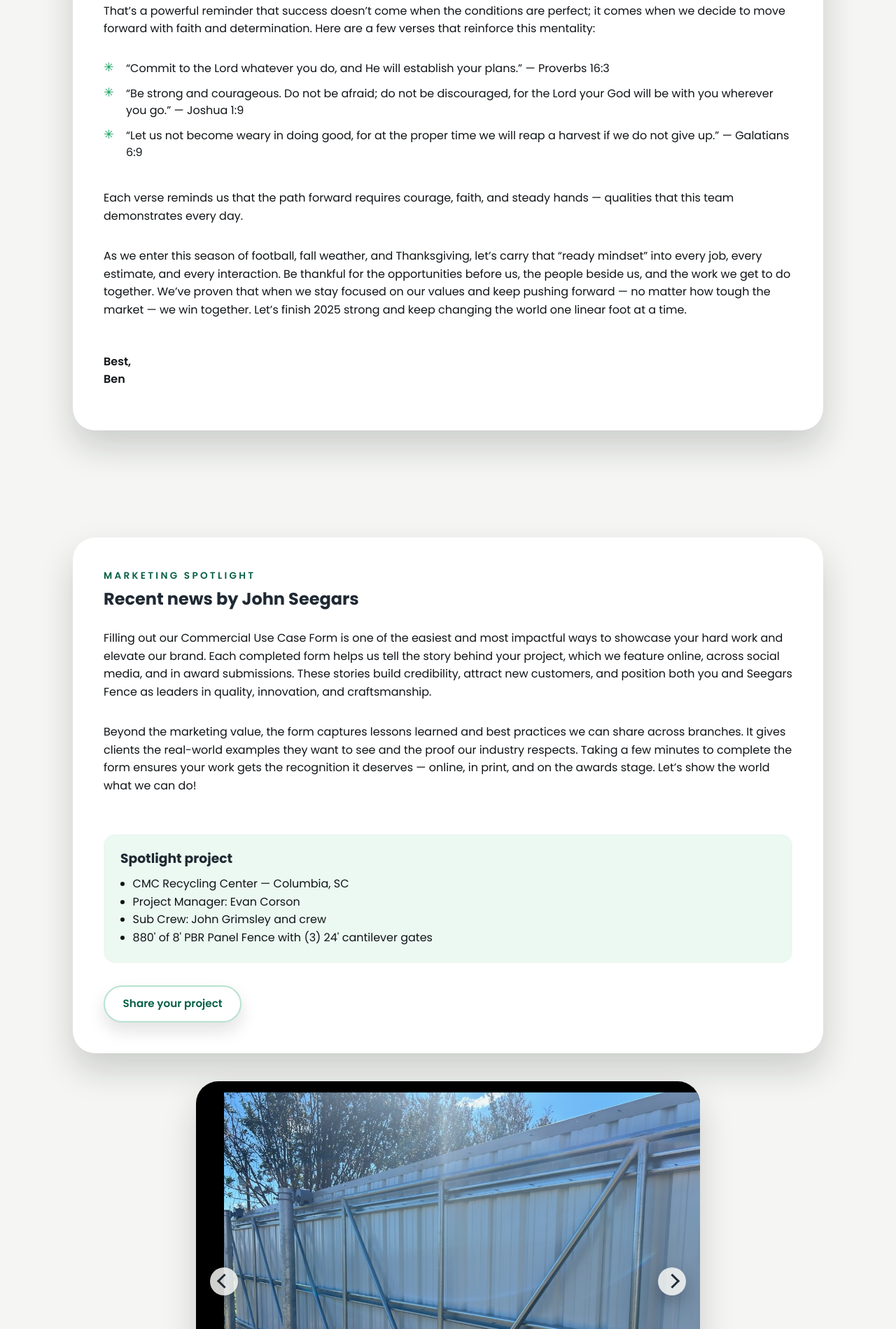
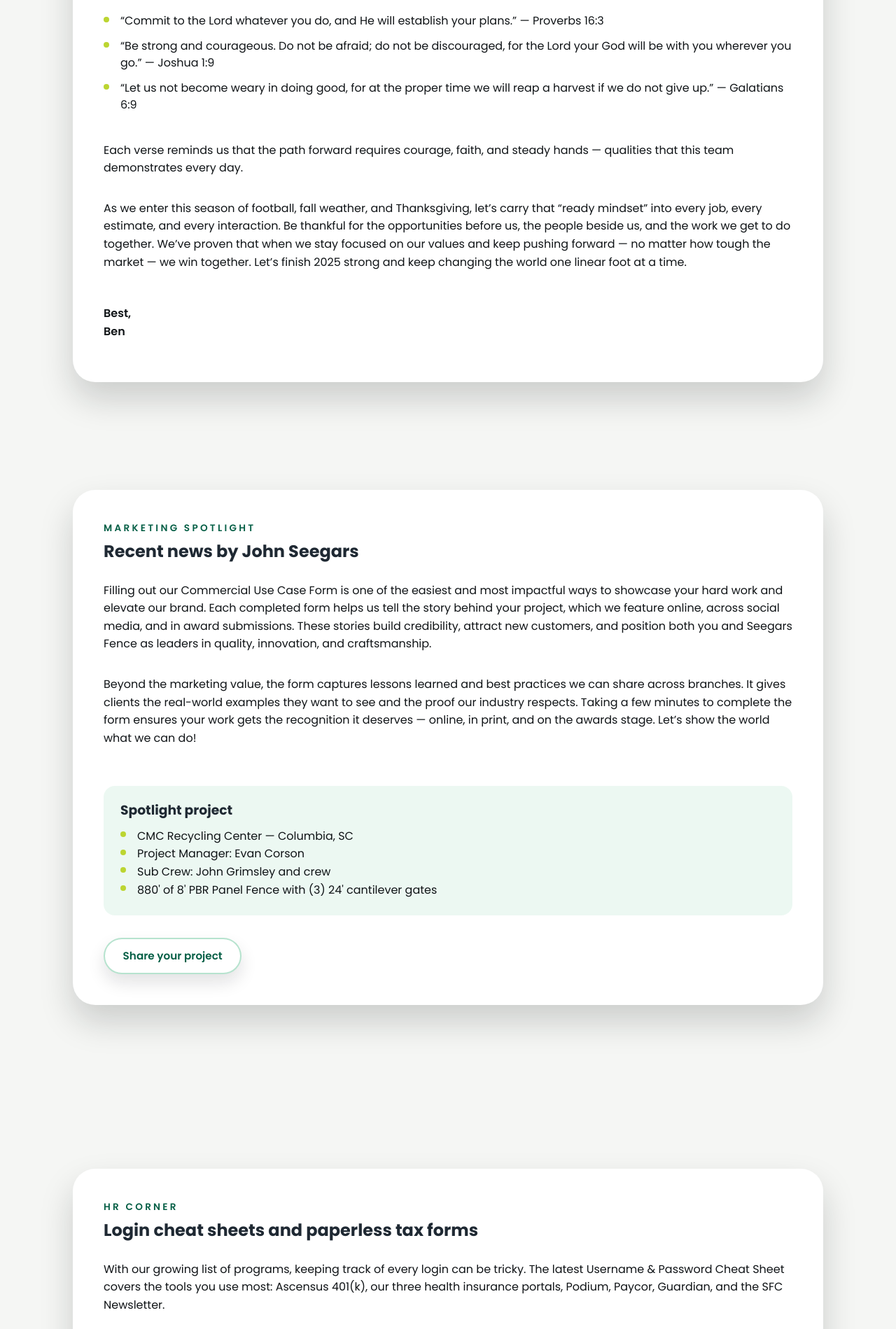
Before and after one commit to seegarsit/newsletter, a Flask app: page / in a window 1280 px wide. Shown: the part 1461-3360 px from the top of the page at 70% size. Run offline with Flask 3, Linux system fonts and the light colour scheme; some web fonts are replaced.

Commit message:
Revamp resources, contributors, and news gallery

```diff
--- a/assets/styles.css
+++ b/assets/styles.css
@@ -83,10 +83,32 @@
   margin: 0 0 1rem;
 }
 
-ul,
+ul {
+  margin: 0 0 1.5rem;
+  padding: 0;
+  list-style: none;
+}
+
 ol {
   margin: 0 0 1.5rem;
   padding-left: 1.5rem;
+}
+
+ul li {
+  position: relative;
+  padding-left: 1.5rem;
+}
+
+ul li::before {
+  content: '';
+  position: absolute;
+  left: 0;
+  top: 0.65em;
+  width: 0.5rem;
+  height: 0.5rem;
+  border-radius: 50%;
+  background: var(--lime);
+  transform: translateY(-50%);
 }
 
 .top-bar {
@@ -395,31 +417,13 @@
 }
 
 .accent-list {
-  list-style: none;
-  padding: 0;
   margin: 0 0 1.5rem;
   display: grid;
   gap: 0.75rem;
 }
 
 .accent-list li {
-  position: relative;
-  padding-left: 2rem;
   line-height: 1.5;
-}
-
-.accent-list li::before {
-  content: '✳';
-  position: absolute;
-  left: 0;
-  color: var(--emerald);
-  font-size: 1.1rem;
-  line-height: 1;
-  top: 0.15rem;
-}
-
-.accent-list--icons li::before {
-  content: '✔';
 }
 
 .numbered-list {
@@ -465,7 +469,6 @@
 
 .news__project ul {
   margin: 0;
-  padding-left: 1.1rem;
 }
 
 .card-actions {
@@ -476,106 +479,156 @@
   margin-left: 0.75rem;
 }
 
-.carousel {
+.news-gallery {
+  margin: 2.5rem auto 0;
+  display: flex;
+  justify-content: center;
   position: relative;
-  background: #000;
-  border-radius: var(--radius-xl);
+}
+
+.news-gallery__stack {
+  position: relative;
+  width: min(540px, 95%);
+  padding-top: 70%;
+}
+
+.news-gallery__item {
+  position: absolute;
+  width: 58%;
+  aspect-ratio: 4 / 3;
+  border-radius: var(--radius-lg);
   overflow: hidden;
-  min-height: 420px;
+  box-shadow: 0 24px 48px rgba(16, 20, 23, 0.22);
+  transition: transform 0.3s ease, box-shadow 0.3s ease;
+  transform: translateY(0) rotate(var(--tilt, 0deg));
+}
+
+.news-gallery__item--one {
+  top: 0;
+  left: 10%;
+  --tilt: -8deg;
+  z-index: 4;
+}
+
+.news-gallery__item--two {
+  top: 14%;
+  right: 8%;
+  --tilt: 7deg;
+  z-index: 3;
+}
+
+.news-gallery__item--three {
+  bottom: 10%;
+  left: 0;
+  --tilt: 4deg;
+  z-index: 2;
+}
+
+.news-gallery__item--four {
+  bottom: -2%;
+  right: 16%;
+  --tilt: -5deg;
+  z-index: 1;
+}
+
+.news-gallery__trigger {
+  display: block;
+  width: 100%;
+  height: 100%;
+  border: none;
+  padding: 0;
+  background: transparent;
+  cursor: pointer;
+}
+
+.news-gallery__trigger img {
+  width: 100%;
+  height: 100%;
+  object-fit: cover;
+  transition: transform 0.3s ease;
+}
+
+.news-gallery__trigger:hover img,
+.news-gallery__trigger:focus-visible img {
+  transform: scale(1.05);
+}
+
+.news-gallery__item:hover,
+.news-gallery__item:focus-within {
+  box-shadow: 0 28px 60px rgba(16, 20, 23, 0.28);
+  transform: translateY(-6px) rotate(var(--tilt, 0deg));
+  z-index: 5;
+}
+
+.news-lightbox[hidden] {
+  display: none;
+}
+
+.news-lightbox {
+  position: fixed;
+  inset: 0;
+  display: flex;
+  align-items: center;
+  justify-content: center;
+  padding: 2rem;
+  opacity: 0;
+  pointer-events: none;
+  transition: opacity 0.3s ease;
+  z-index: 60;
+}
+
+.news-lightbox.is-active {
+  opacity: 1;
+  pointer-events: auto;
+}
+
+.news-lightbox__backdrop {
+  position: absolute;
+  inset: 0;
+  background: rgba(16, 20, 23, 0.78);
+}
+
+.news-lightbox__figure {
+  position: relative;
+  z-index: 1;
+  max-width: min(800px, 90vw);
+  width: 100%;
+  background: #ffffff;
+  border-radius: var(--radius-lg);
+  overflow: hidden;
   box-shadow: var(--shadow);
 }
 
-.carousel--compact {
-  min-height: 260px;
-  max-width: 720px;
-  margin: 0 auto;
+.news-lightbox__figure img {
+  width: 100%;
+  display: block;
 }
 
-.carousel__viewport {
-  display: flex;
-  width: 100%;
-  height: 100%;
-  transition: transform 0.6s ease;
+.news-lightbox__figure figcaption {
+  padding: 1rem 1.5rem;
+  font-size: 0.95rem;
+  color: var(--charcoal);
 }
 
-.carousel__slide {
-  min-width: 100%;
-  height: 100%;
+.news-lightbox__close {
+  position: absolute;
+  top: 1.5rem;
+  right: 1.5rem;
+  width: 44px;
+  height: 44px;
+  border-radius: 50%;
+  border: 2px solid #ffffff;
+  background: rgba(16, 20, 23, 0.7);
+  cursor: pointer;
+  z-index: 2;
 }
 
-.carousel__slide img {
-  width: 100%;
-  height: 100%;
-  object-fit: cover;
-}
-
-.carousel__control {
-  position: absolute;
-  top: 50%;
-  transform: translateY(-50%);
-  width: 48px;
-  height: 48px;
-  border-radius: 50%;
-  border: none;
-  background: rgba(245, 246, 244, 0.85);
-  cursor: pointer;
-  box-shadow: 0 10px 24px rgba(0, 0, 0, 0.25);
-}
-
-.carousel__control::before {
-  content: '';
+.news-lightbox__close::before {
+  content: '×';
   display: block;
-  width: 12px;
-  height: 12px;
-  border-top: 3px solid var(--charcoal);
-  border-right: 3px solid var(--charcoal);
-  margin: auto;
-  transform: rotate(45deg);
-}
-
-.carousel__control--prev {
-  left: 1.25rem;
-}
-
-.carousel__control--prev::before {
-  transform: rotate(-135deg);
-}
-
-.carousel__control--next {
-  right: 1.25rem;
-}
-
-.carousel__dots {
-  position: absolute;
-  bottom: 1.5rem;
-  left: 50%;
-  transform: translateX(-50%);
-  display: flex;
-  gap: 0.75rem;
-}
-
-.carousel__dot {
-  width: 12px;
-  height: 12px;
-  border-radius: 50%;
-  background: rgba(245, 246, 244, 0.55);
-  border: none;
-  cursor: pointer;
-  transition: background-color 0.2s ease, transform 0.2s ease;
-}
-
-.carousel__dot.is-active {
-  background: var(--lime);
-  transform: scale(1.1);
-}
-
-.carousel--compact .carousel__control {
-  width: 40px;
-  height: 40px;
-}
-
-.carousel--compact .carousel__dots {
-  bottom: 1rem;
+  font-size: 1.75rem;
+  line-height: 1;
+  color: #ffffff;
 }
 
 .callout-grid {
--- a/templates/index.html
+++ b/templates/index.html
@@ -37,10 +37,6 @@
               <span>A family business distinguished by exceptional values and quality.</span>
             </em>
           </p>
-          <div class="hero__actions">
-            <a class="button button--primary" href="#team-letter">Read Ben's Letter</a>
-            <a class="button button--ghost" href="#resources">Visit Resources</a>
-          </div>
         </div>
       </section>
 
@@ -141,29 +137,69 @@
               <a class="button button--secondary" href="https://forms.office.com" target="_blank" rel="noreferrer">Share your project</a>
             </footer>
           </article>
-          <div class="carousel carousel--compact" data-carousel>
-            <div class="carousel__viewport" data-carousel-viewport>
-              <figure class="carousel__slide" data-carousel-slide>
+          <div class="news-gallery" data-news-gallery>
+            <div class="news-gallery__stack">
+              <figure class="news-gallery__item news-gallery__item--one">
+                <button
+                  type="button"
+                  class="news-gallery__trigger"
+                  data-news-trigger
+                  data-news-image="{{ url_for('static', filename='images/fence_1.jpg') }}"
+                  data-news-alt="Crew installing metal fencing at a commercial site"
+                  data-news-caption="Crew installing metal fencing at a commercial site"
+                  aria-label="Enlarge photo of crew installing metal fencing"
+                >
                   <img src="{{ url_for('static', filename='images/fence_1.jpg') }}" alt="Crew installing metal fencing at a commercial site" />
+                </button>
               </figure>
-              <figure class="carousel__slide" data-carousel-slide>
+              <figure class="news-gallery__item news-gallery__item--two">
+                <button
+                  type="button"
+                  class="news-gallery__trigger"
+                  data-news-trigger
+                  data-news-image="{{ url_for('static', filename='images/fence_2.jpg') }}"
+                  data-news-alt="Completed fence line with bright blue paneling"
+                  data-news-caption="Completed fence line with bright blue paneling"
+                  aria-label="Enlarge photo of completed fence line"
+                >
                   <img src="{{ url_for('static', filename='images/fence_2.jpg') }}" alt="Completed fence line with bright blue paneling" />
+                </button>
               </figure>
-              <figure class="carousel__slide" data-carousel-slide>
+              <figure class="news-gallery__item news-gallery__item--three">
+                <button
+                  type="button"
+                  class="news-gallery__trigger"
+                  data-news-trigger
+                  data-news-image="{{ url_for('static', filename='images/fence_3.jpg') }}"
+                  data-news-alt="Cantilever gate in front of a recycling facility"
+                  data-news-caption="Cantilever gate in front of a recycling facility"
+                  aria-label="Enlarge photo of cantilever gate"
+                >
                   <img src="{{ url_for('static', filename='images/fence_3.jpg') }}" alt="Cantilever gate in front of a recycling facility" />
+                </button>
               </figure>
-              <figure class="carousel__slide" data-carousel-slide>
+              <figure class="news-gallery__item news-gallery__item--four">
+                <button
+                  type="button"
+                  class="news-gallery__trigger"
+                  data-news-trigger
+                  data-news-image="{{ url_for('static', filename='images/fence_4.jpg') }}"
+                  data-news-alt="Team members reviewing plans beside a fence installation"
+                  data-news-caption="Team members reviewing plans beside a fence installation"
+                  aria-label="Enlarge photo of team members reviewing plans"
+                >
                   <img src="{{ url_for('static', filename='images/fence_4.jpg') }}" alt="Team members reviewing plans beside a fence installation" />
+                </button>
               </figure>
             </div>
-            <button class="carousel__control carousel__control--prev" type="button" data-carousel-prev aria-label="Previous photo"></button>
-            <button class="carousel__control carousel__control--next" type="button" data-carousel-next aria-label="Next photo"></button>
-            <div class="carousel__dots" role="tablist" aria-label="News photos">
-              <button type="button" class="carousel__dot" data-carousel-dot aria-label="Show photo 1"></button>
-              <button type="button" class="carousel__dot" data-carousel-dot aria-label="Show photo 2"></button>
-              <button type="button" class="carousel__dot" data-carousel-dot aria-label="Show photo 3"></button>
-              <button type="button" class="carousel__dot" data-carousel-dot aria-label="Show photo 4"></button>
           </div>
+          <div class="news-lightbox" data-news-lightbox hidden role="dialog" aria-modal="true">
+            <div class="news-lightbox__backdrop" data-news-close></div>
+            <figure class="news-lightbox__figure">
+              <img src="" alt="" data-news-lightbox-image />
+              <figcaption data-news-lightbox-caption></figcaption>
+            </figure>
+            <button type="button" class="news-lightbox__close" data-news-close aria-label="Close enlarged photo"></button>
           </div>
         </div>
       </section>
@@ -340,39 +376,54 @@
         <div class="container">
           <header class="section-header section-header--center">
             <p class="section-eyebrow">Contributors</p>
-            <h2 id="contributors-heading">Voices behind this issue</h2>
+            <h2 id="contributors-heading">Bringing you The Fence Line</h2>
           </header>
           <div class="contributors__grid">
             <article class="contributor-card">
+              <p class="contributor-card__section">Team Letter</p>
+              <div class="contributor-card__media">
                 <img src="{{ url_for('static', filename='images/ben.png') }}" alt="Portrait of Ben Seegars" />
+              </div>
               <div class="contributor-card__body">
                 <h3>Ben Seegars</h3>
                 <p>Chief Executive Officer</p>
               </div>
             </article>
             <article class="contributor-card">
+              <p class="contributor-card__section">HR Corner</p>
+              <div class="contributor-card__media">
                 <img src="{{ url_for('static', filename='images/veronica.png') }}" alt="Portrait of Veronica Aycock" />
+              </div>
               <div class="contributor-card__body">
                 <h3>Veronica Aycock</h3>
                 <p>Executive Vice President</p>
               </div>
             </article>
             <article class="contributor-card">
+              <p class="contributor-card__section">Safety First</p>
+              <div class="contributor-card__media">
                 <img src="{{ url_for('static', filename='images/chanda.png') }}" alt="Portrait of Chanda Best" />
+              </div>
               <div class="contributor-card__body">
                 <h3>Chanda Best</h3>
                 <p>Safety Manager</p>
               </div>
             </article>
             <article class="contributor-card">
+              <p class="contributor-card__section">Custom Fab</p>
+              <div class="contributor-card__media">
                 <img src="{{ url_for('static', filename='images/tony.png') }}" alt="Portrait of Tony Ballance" />
+              </div>
               <div class="contributor-card__body">
                 <h3>Tony Ballance</h3>
                 <p>Custom Fabrication Manager</p>
               </div>
             </article>
             <article class="contributor-card">
+              <p class="contributor-card__section">Tech Talk</p>
+              <div class="contributor-card__media">
                 <img src="{{ url_for('static', filename='images/brad.png') }}" alt="Portrait of Brad Wells" />
+              </div>
               <div class="contributor-card__body">
                 <h3>Brad Wells</h3>
                 <p>IT Manager</p>
@@ -403,8 +454,6 @@
         <p>&copy; <span id="current-year"></span> Seegars Fence Company. All rights reserved.</p>
         <div class="footer-links">
           <a href="#team-letter">Top of page</a>
-          <a href="mailto:newsletter@seegars.com">Share a story</a>
-          <a href="#resources">Team resources</a>
         </div>
       </div>
     </footer>
```
Also changed, not shown: other parts of assets/styles.css (+84 -17 lines), assets/app.js (+67 -49 lines). Lines whose indentation alone changed are shown as unchanged.
